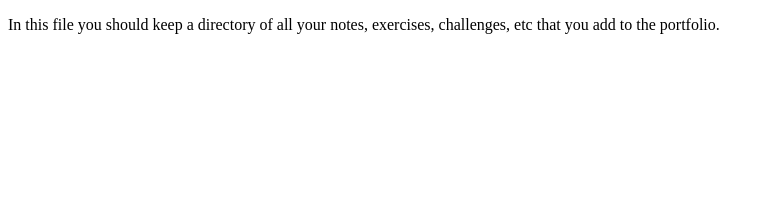
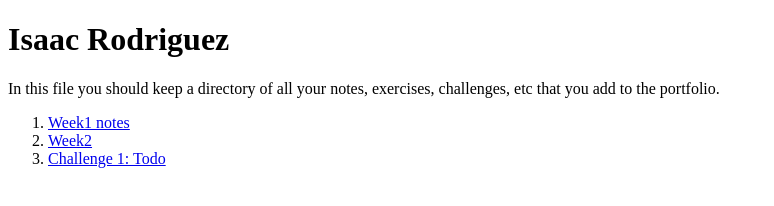
Before and after one commit to rdzisaac23/WWD330, a plain HTML site: page index.html in a window 1280 px wide. Shown: the whole page, without its empty margins (0-774 px from the left). Drawn offline with Linux system fonts and the light colour scheme.

Commit message:
index week1

```diff
--- a/index.html
+++ b/index.html
@@ -8,9 +8,15 @@
 </head>
 
 <body>
+    <h1>Isaac Rodriguez</h1>
     <p>In this file you should keep a directory of all your notes, exercises, challenges, etc that you add to the
         portfolio.</p>
 
+        <div >
+            <ol id="order-list">
+            </ol>
+        </div>
+    <script src="js/main.js"></script>
 </body>
 
 </html>
--- /dev/null
+++ b/js/main.js
@@ -0,0 +1,42 @@
+const links = [{
+        label: "Week1 notes",
+        url: "week1/index.html"
+    },
+    {
+        label: "Week2",
+        url: "#"
+    },
+    {
+        label: "Challenge 1: Todo",
+        url: "#"
+    }
+]
+
+function orderList() {
+
+    for (var i = 0; i < links.length; i++){
+        //create a
+
+        //create li items
+        let a = document.createElement('a');
+        let list = document.createElement('li');
+
+        // Set contents
+        a.textContent = links[i].label;
+        a.setAttribute('href', links[i].url);
+
+        // add them to the ol
+        list.appendChild(a);
+        console.log(list);
+
+        document.querySelector('ol#order-list').appendChild(list);
+    }
+
+};
+
+
+links.forEach(orderList => {
+});
+
+console.log(links);
+orderList();
```
